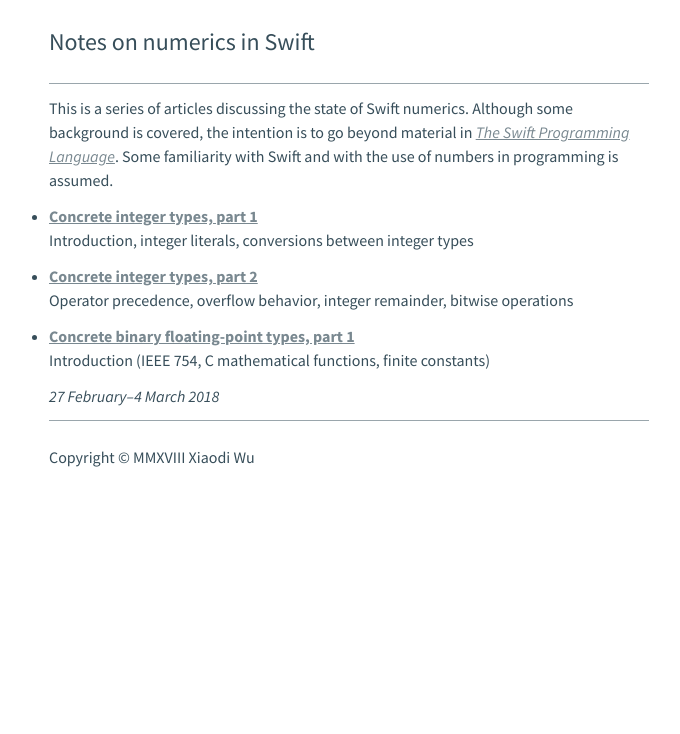
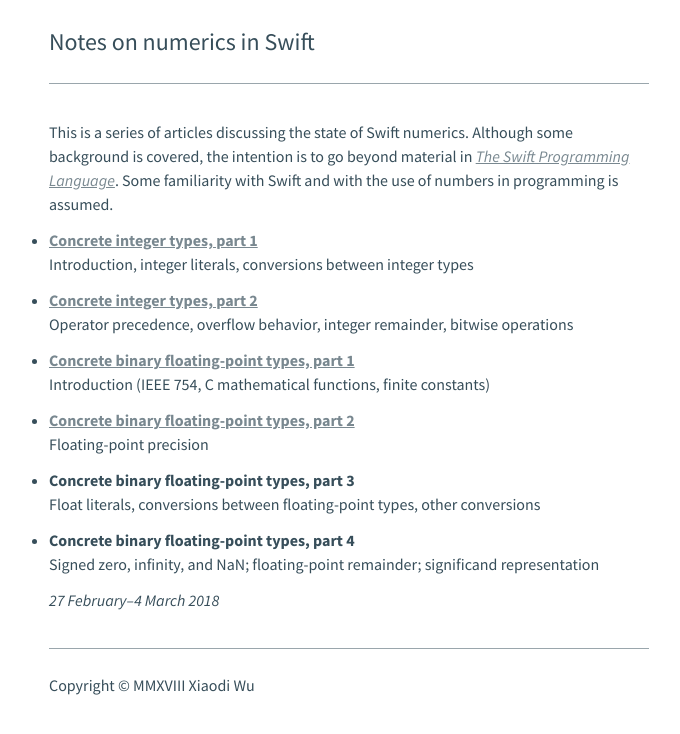
Before and after one commit to xwu/xwu-swift-numerics, a Jekyll site: the page built from README.md, in a window 1280 px wide. Shown: the top 734 px of the page, without its empty margins (291-971 px from the left). Built offline with Jekyll 4.4.1, drawn with Linux system fonts in a browser that asks for light colours; our own code applies the rules of GitHub Pages for plain Markdown files.

Commit message:
Add navigation

```diff
--- a/README.md
+++ b/README.md
@@ -14,4 +14,14 @@
 * __[Concrete binary floating-point types, part 1](fp-part-1.md)__
   Introduction (IEEE 754, C mathematical functions, finite constants)
 
+* __[Concrete binary floating-point types, part 2](fp-part-2.md)__
+  Floating-point precision
+
+* __Concrete binary floating-point types, part 3__
+  Float literals, conversions between floating-point types, other conversions
+
+* __Concrete binary floating-point types, part 4__
+  Signed zero, infinity, and NaN; floating-point remainder; significand
+  representation
+
 _27 February–4 March 2018_
--- a/assets/css/style.scss
+++ b/assets/css/style.scss
@@ -10,7 +10,7 @@
 	font: 16px/24px "Source Sans Pro", sans-serif;
 	text-align: left;
 	margin: 24px;
-/* 	-webkit-text-size-adjust: none; */
+/*	-webkit-text-size-adjust: none; */
 }
 
 header {
@@ -33,17 +33,18 @@
 
 article, footer {
 	width: 600px;
- 	max-width: 100%;
-	padding: 0;
+	max-width: 100%;
 }
 
 article {
-	margin: 23px auto;
+	padding: 24px 0;
 	border-top: 1px solid rgba(55, 78, 90, 0.5);
 	border-bottom: 1px solid rgba(55, 78, 90, 0.5);
+	margin: 23px auto;
 }
 
 footer {
+	padding: 0;
 	margin: 24px auto;
 }
 
@@ -149,3 +150,11 @@
 	border-radius: 0.25em;
 	margin: 0 -12px;
 }
+
+hr {
+	height: 4px;
+	background: #eee;
+	padding: 0;
+	border: 0;
+	margin: 22px 0;
+}
```
Also changed, not shown: fp-part-1.md (+10 -2 lines), fp-part-2.md (+8 -0 lines), integers-part-1.md (+5 -0 lines), integers-part-2.md (+8 -0 lines).
